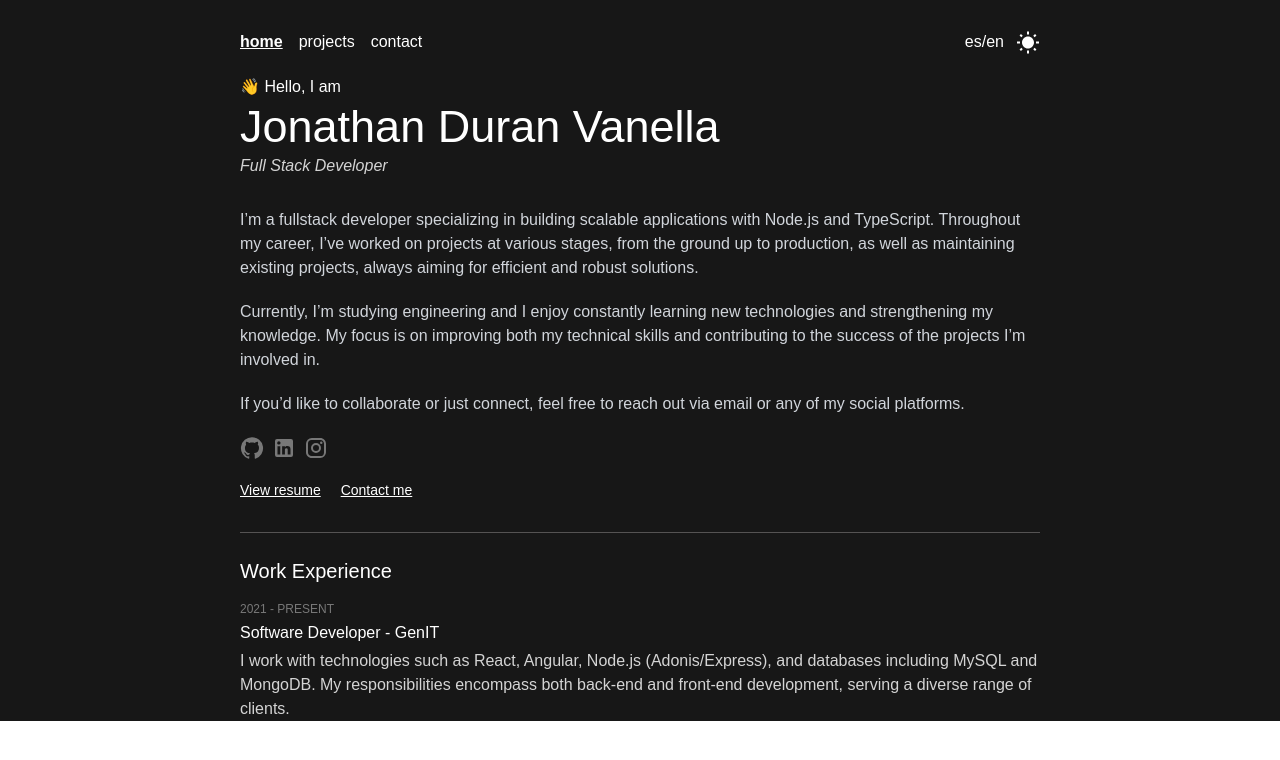
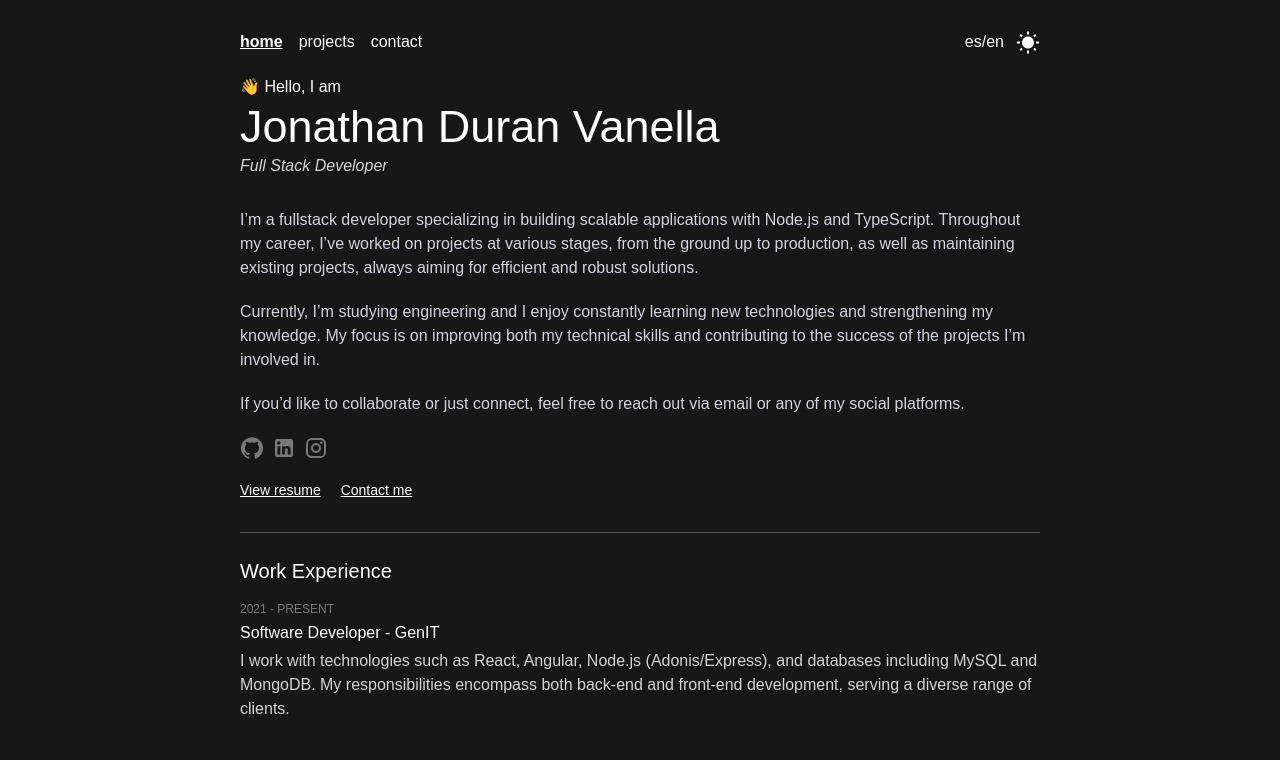
Before and after one commit to jonathanduran7/duranvanella, a Next.js app: page / in a window 1280 px wide. Shown: the top 760 px of the page. Built offline with nearby package versions, Linux system fonts and the light colour scheme.

Commit message:
fix min height

```diff
--- a/app/page.tsx
+++ b/app/page.tsx
@@ -5,7 +5,7 @@ import WorkExperience from "./components/work-experience";
 
 export default function Home() {
   return (
-    <div className="bg-background text-dark dark:bg-darkBackground dark:text-darkForeground paddingPage">
+    <div className="bg-background text-dark dark:bg-darkBackground dark:text-darkForeground paddingPage min-h-screen">
       <Navbar />
       <Profile />
       <Description />
```
